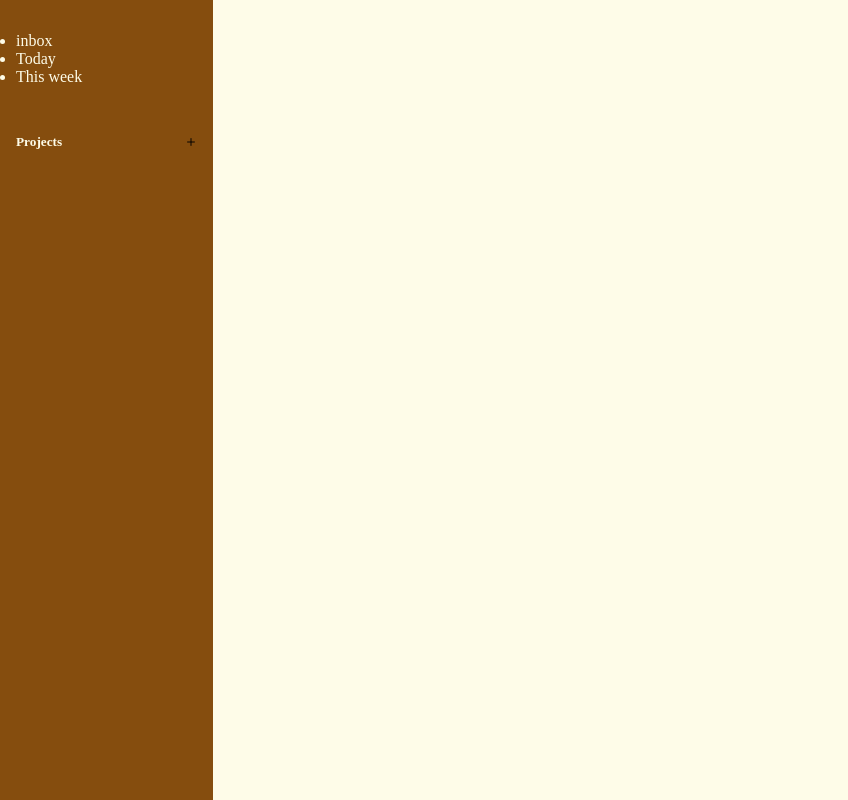
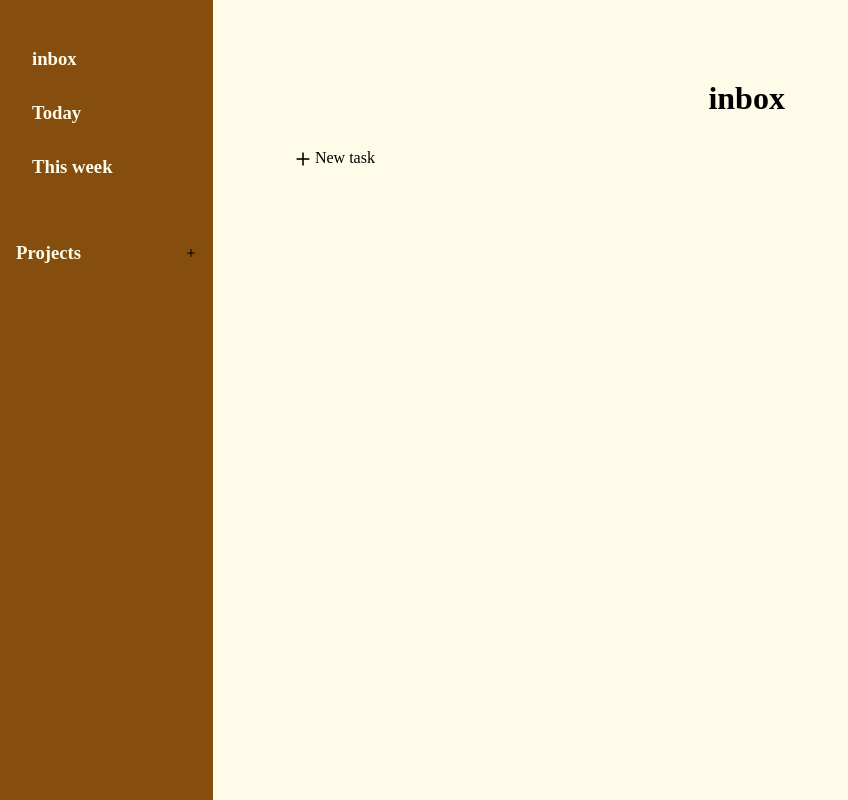
Before and after one commit to emShalaby/to_do_list, a website built with webpack: page dist/index.html in a window 1280 px wide. Shown: the whole page, without its empty margins (0-848 px from the left). Built offline with nearby package versions, Linux system fonts and the light colour scheme.

Commit message:
change some text elements to be bigger and change styling

```diff
--- a/src/interface.js
+++ b/src/interface.js
@@ -67,15 +67,15 @@ function menuLoad() {
   const ul = document.createElement("ul");
   const projectsHeader = document.createElement("div");
   const newProjectDiv = document.createElement("div");
-  const h5 = document.createElement("h5");
+  const h3 = document.createElement("h3");
   const img = new Image();
   const main = document.querySelector("#main");
 
   menu.id = "menu";
   menuProjects.id = "menu-projects";
   menuTasks.id = "menu-tasks";
-  h5.id = "projects-title";
-  h5.textContent = "Projects";
+  h3.id = "projects-title";
+  h3.textContent = "Projects";
   ul.id = "menu-project-list";
   projectsHeader.id = "menu-projects-header";
   img.src = addImg;
@@ -86,7 +86,7 @@ function menuLoad() {
   menuProjects.appendChild(ul);
   menu.append(menuTasks, menuProjects);
   menuProjects.prepend(projectsHeader);
-  projectsHeader.appendChild(h5);
+  projectsHeader.appendChild(h3);
   projectsHeader.appendChild(newProjectDiv);
   newProjectDiv.appendChild(img);
 
@@ -202,7 +202,7 @@ function createTaskEditor() {
 
 function projectToDOM(project) {
   const menuLi = document.createElement("li");
-  const p = document.createElement("p");
+  const h3 = document.createElement("h3");
   const projectIcon = new Image();
   const deleteIcon = new Image();
   const projectView = document.createElement("div");
@@ -211,7 +211,7 @@ function projectToDOM(project) {
   const h1 = document.createElement("h1");
   const taskList = document.createElement("ul");
   const name = project.name;
-  p.textContent = project.name;
+  h3.textContent = project.name;
   deleteIcon.src = deleteImg;
   projectIcon.src = projectImg;
   menuLi.id = "menu-" + project.name;
@@ -221,7 +221,7 @@ function projectToDOM(project) {
   projectHeader.classList.add("view-project-header");
   projectMain.classList.add("project-main");
   taskList.id = "view-task-list";
-  menuLi.append(projectIcon, p, deleteIcon);
+  menuLi.append(projectIcon, h3, deleteIcon);
 
   h1.textContent = project.name;
   projectView.append(projectHeader, projectMain);
@@ -261,7 +261,7 @@ function taskToDOM(task) {
   const taskLi = document.createElement("li");
   const taskName = document.createElement("h4");
   const taskDescription = document.createElement("h5");
-  const dueDate = document.createElement("h5");
+  const dueDate = document.createElement("h6");
   const deleteIcon = new Image();
   const checkIcon = document.createElement("div");
 
@@ -468,4 +468,5 @@ function updatePage(isNewProjectCreated) {
 
     view.append(taskEditorElements.taskEditor);
   });
+  if (!isNewProjectCreated) view.append(inboxElems.projectView);
 }
--- a/src/style.css
+++ b/src/style.css
@@ -64,7 +64,7 @@ body,html{
 #menu-project-list{
     margin-top: .5em;
 }
-#menu-project-list>li{
+#menu-project-list>li,#menu-tasks>li{
     display: flex;
     flex: 1;
     align-items: center;
@@ -149,6 +149,9 @@ textarea:focus, input:focus{
     align-items: flex-start;
     gap: .5em;
     margin-bottom: 1em;
+    border-bottom: 1px solid  hotpink;
+    padding-bottom: 1em;
+    background-color: ;
 
 }
 #view-task-list{
```
Also changed, not shown: dist/main.js.
